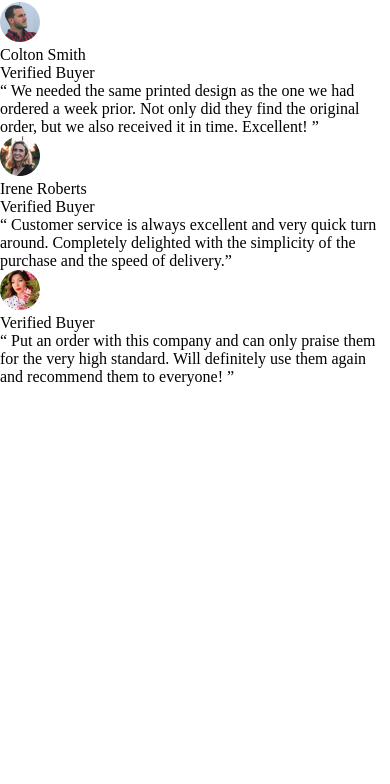
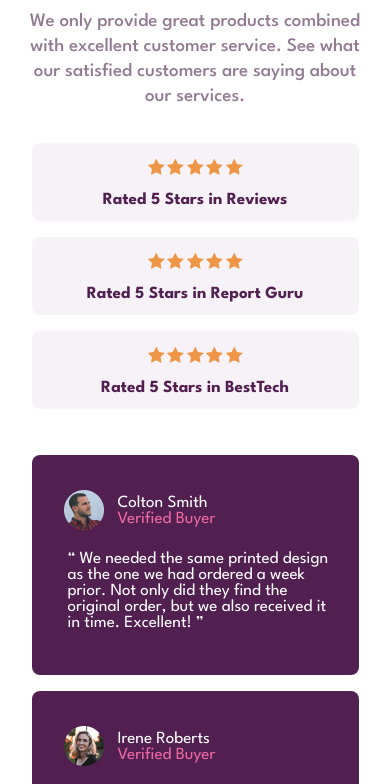
Before and after one commit to natsmarinho/social-media-proof, a plain HTML site: page index.html in a window 390 px wide. Shown: the part 184-968 px from the top of the page. Before the commit the page ends 844 px from the top, so only its background shows below. Drawn offline with Linux system fonts and the light colour scheme.

Commit message:
Mobile first finalizado

```diff
--- a/index.html
+++ b/index.html
@@ -58,29 +58,31 @@
 
     <section class="comments">
         <div class="user-comment">
+            <img src="./src/imagens/imagem-homem.png" alt="Foto-de-perfil-do-usuário-Colton-Smith">
             <div class="user-id">
-                <img src="./src/imagens/imagem-homem.png" alt="Foto-de-perfil-do-usuário-Colton-Smith">
                 <h2>Colton Smith</h2>
-                <p>Verified Buyer</p>
-                <p>“ We needed the same printed design as the one we had ordered a week prior. Not only did they find the original order, but we also received it in time. Excellent! ”</p>
+                <p class="job">Verified Buyer</p>
             </div>
+                <p class="comment">“ We needed the same printed design as the one we had ordered a week prior. Not only did they find the original order, but we also received it in time. Excellent! ”</p>
         </div>
 
         <div class="user-comment">
+            <img src="./src/imagens/imagem-mulher-um.png" alt="Foto-de-perfil-do-usuário-Irene-Roberts">
             <div class="user-id">
-                <img src="./src/imagens/imagem-mulher-um.png" alt="Foto-de-perfil-do-usuário-Irene-Roberts">
                 <h2>Irene Roberts</h2>
-                <p>Verified Buyer</p>
-                <p>“ Customer service is always excellent and very quick turn around. Completely delighted with the simplicity of the purchase and the speed of delivery.”</p>
+                <p class="job">Verified Buyer</p>
             </div>
+                <p class="comment">“ Customer service is always excellent and very quick turn around. Completely delighted with the simplicity of the purchase and the speed of delivery.”</p>
+
         </div>
 
         <div class="user-comment">
+            <img src="./src/imagens/imagem-mulher-dois.png" alt="Foto-de-perfil-do-usuário-Anne-Wallace">
             <div class="user-id">
-                <img src="./src/imagens/imagem-mulher-dois.png" alt="Foto-de-perfil-do-usuário-Anne-Wallace">
-                <p>Verified Buyer</p>
-                <p>“ Put an order with this company and can only praise them for the very high standard. Will definitely use them again and recommend them to everyone! ”</p>
+                <h2>Anne Wallace</h2>
+                <p class="job">Verified Buyer</p>
             </div>
+                <p class="comment">“ Put an order with this company and can only praise them for the very high standard. Will definitely use them again and recommend them to everyone! ”</p>
         </div>
     </section>
 </body>
--- a/src/css/style.css
+++ b/src/css/style.css
@@ -0,0 +1,103 @@
+@import url('https://fonts.googleapis.com/css2?family=League+Spartan:wght@400;500;700&display=swap');
+
+:root{
+    font-family: 'League Spartan', sans-serif;
+    --title-color: #512051;
+    --letter-color: #927B91;
+    font-size: 62.5%;
+}
+
+header h1{
+    font-weight: 700;
+    color: var(--title-color);
+    font-size: 4rem;
+    text-align: center;
+    margin: 8rem 2.4rem 1.7rem 2.4rem;
+    line-height: 3.2rem;
+}
+
+header p{
+    font-size: 1.9rem;
+    font-weight: 500;
+    text-align: center;
+    line-height: 2.5rem;
+    margin: 0 2.4rem 3.4rem 2.4rem;
+    color: var(--letter-color);
+}
+
+.rates{
+    background-color: #F7F2F7;
+    width: 32.7rem;
+    height: 7.8rem;
+    margin: 0 auto;
+    display: flex;
+    flex-direction: column;
+    margin-bottom: 1.6rem;
+    border-radius: .8rem;
+}
+
+.rates p{
+    color: var(--title-color);
+    font-size: 1.7rem;
+    line-height: 1.6rem;
+    text-align: center;
+    font-weight: 700;
+}
+
+
+.stars{
+    margin: 0 auto;
+    padding-top: 1.6rem;
+    padding-bottom: 1.5rem;
+}
+
+.user-comment{
+    background-color: var(--title-color);
+    color: wheat;
+    font-size: 1.7rem;
+    width: 32.7rem;
+    height: 22rem;
+    margin: 0 auto;
+    border-radius: .8rem;
+    margin-bottom: 1.6rem;
+}
+
+.user-comment:nth-child(1){
+    margin-top: 4.6rem;
+}
+
+.user-comment:nth-child(3){
+    margin-bottom: 10rem;
+}
+
+.user-comment p{
+    color: white;
+}
+
+.user-comment img{
+    width: 4rem;
+    position:absolute;
+    margin-top: 3.5rem;
+    margin-left: 3.2rem;
+}
+
+.user-comment .comment{
+    width: 26.3rem;
+    margin-left: 3.6rem;
+}
+
+.user-id{
+    display: flex;
+    flex-direction: column;
+    padding-top: 4rem;
+    padding-left: 8.6rem;
+    padding-bottom: 2.4rem;
+}
+
+.user-id h2{
+    color: white;
+}
+
+.user-id .job{
+    color: #EE69A4;
+}
```
